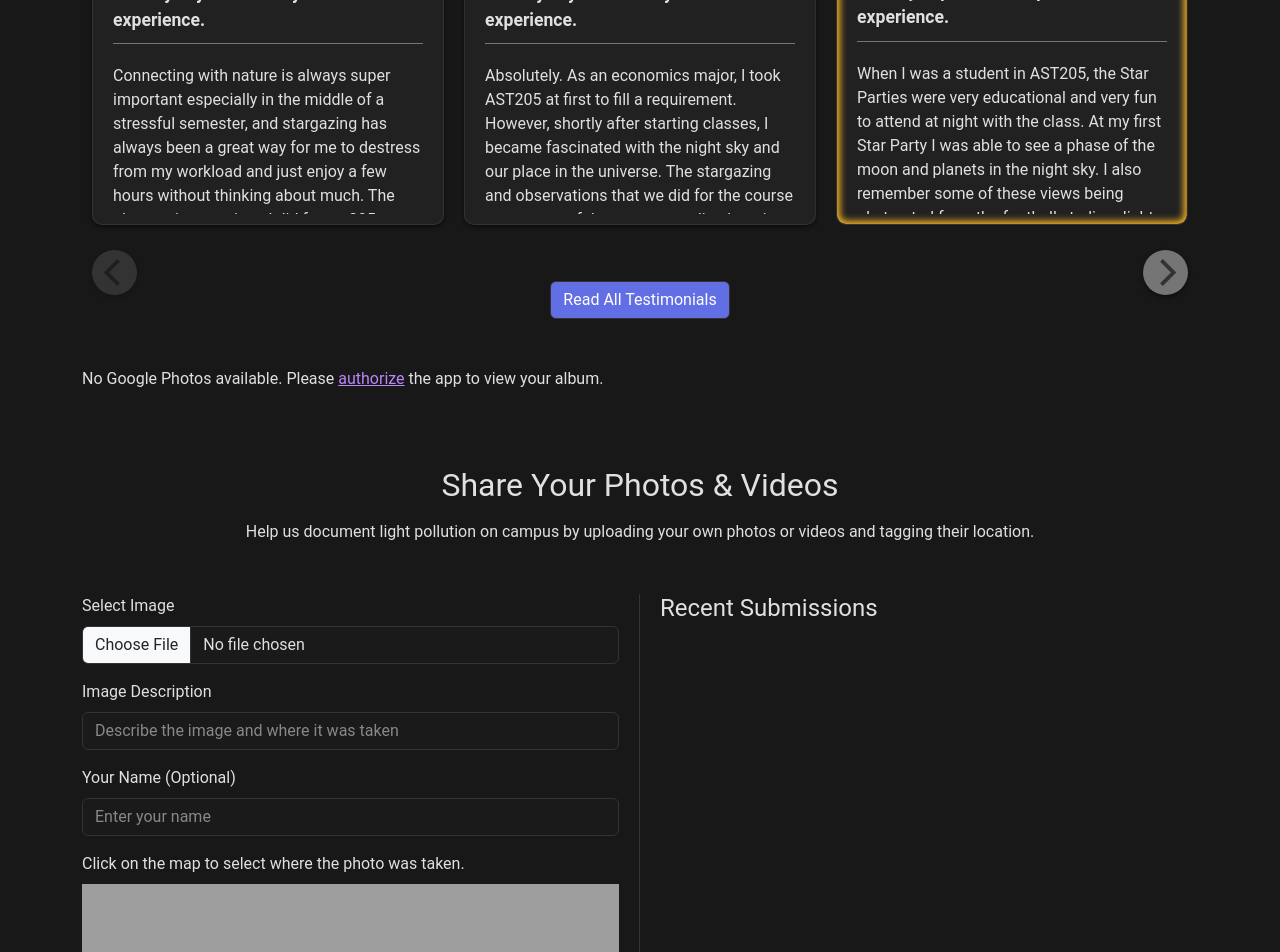
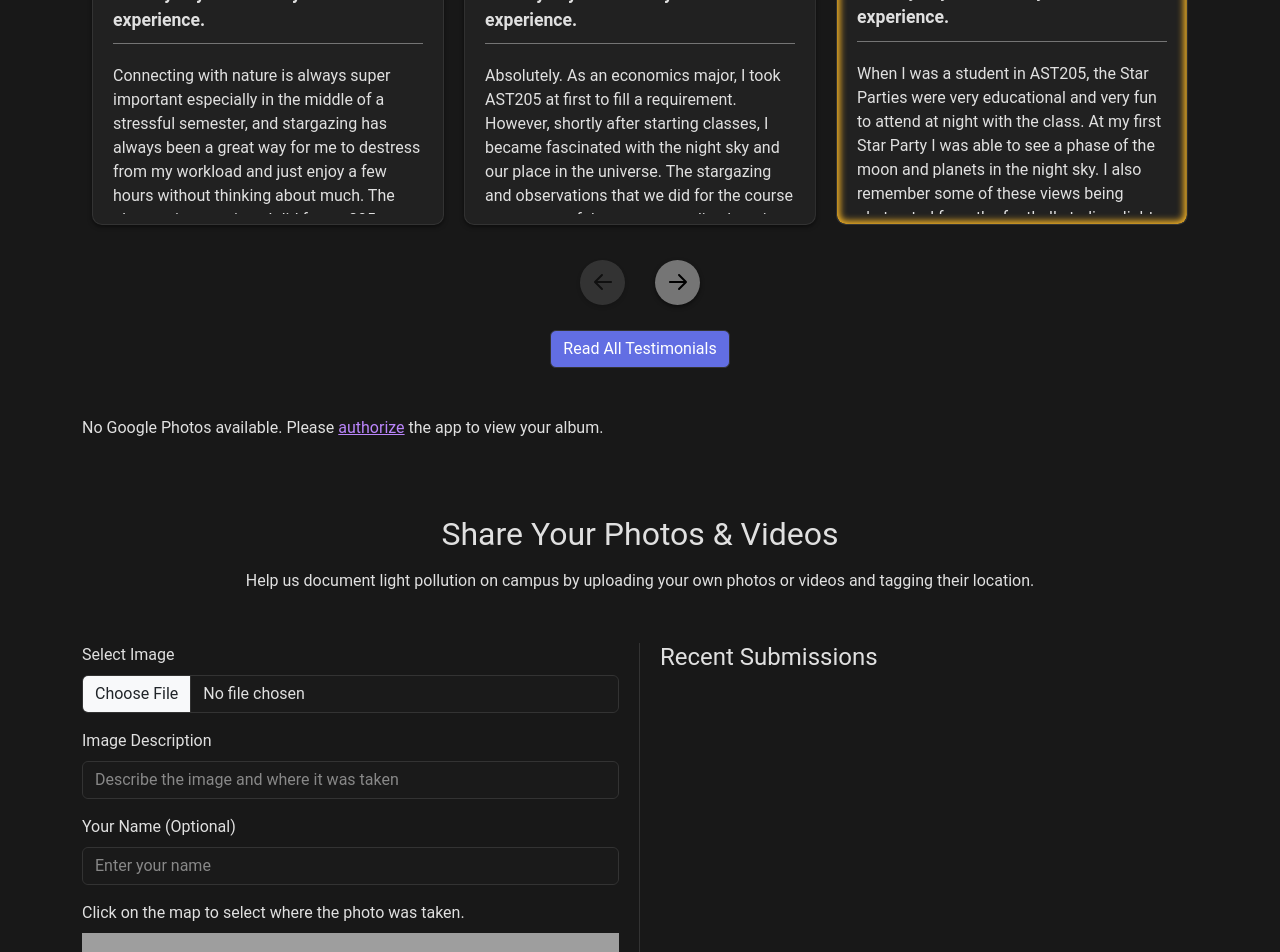
Before and after one commit to antkeyes/starryprinceton, a Flask app: page / in a window 1280 px wide. Shown: the part 813-1765 px from the top of the page. Run offline with Flask 3, Linux system fonts and the light colour scheme; data that the repository does not hold is empty; a map, chart or similar area stays blank; some libraries are stand-ins or nearby versions; grey boxes are pictures that could not be loaded.

Commit message:
improved flickity styling

```diff
--- a/static/css/styles.css
+++ b/static/css/styles.css
@@ -527,6 +527,7 @@ a:hover {
 .testimonial-carousel {
   max-width: 1200px;
   margin: 0 auto;
+  padding-bottom: 75px;
 }
 
 /* Ensure that each Flickity cell displays as desired */
@@ -554,28 +555,78 @@ a:hover {
   }
 }
 
+@media (max-width: 767px) {
+  /* Increase the bottom padding to provide extra space for the arrows */
+  .testimonial-carousel {
+    padding-bottom: 100px; /* Adjust this value if needed */
+  }
 
-/* Position Flickity navigation arrows beneath the carousel */
-.flickity-prev-next-button {
-  top: auto;
-  bottom: -50px;  /* Adjust this value to position the arrows just above the "Read All Testimonials" button */
-  transform: none;
+  /* Move the Flickity arrows further down on mobile */
+  .flickity-prev-next-button {
+    bottom: 25px !important; /* Adjust this value as needed */
+  }
 }
 
-/* Optionally adjust their size and appearance */
+
+/* --- Flickity Prev/Next Button Styling --- */
+
+/* --- Hide Flickity's default arrow icons --- */
+.flickity-prev-next-button .flickity-button-icon {
+  display: none;
+}
+
+/* --- Custom styling for Flickity prev/next buttons --- */
 .flickity-prev-next-button {
   width: 45px;
   height: 45px;
+  border-radius: 50%;
   background-color: #757575;
-  border-radius: 50%;
-  box-shadow: 0px 2px 4px rgba(0, 0, 0, 0.5);
+  z-index: 9999;
+  cursor: pointer;
+  display: flex;
+  align-items: center;
+  justify-content: center;
+  box-shadow: 0px 2px 4px rgba(0,0,0,0.5);
+  /* Position the buttons below the carousel */
+  top: auto !important;
+  bottom: 15px !important;  /* Increase negative value to push them further down */
+  transform: none !important;
+  /* Remove any button text */
+  text-indent: -9999px;
 }
+
+/* Position the left and right buttons as a centered pair */
+.flickity-prev-next-button.previous {
+  left: calc(50% - 60px);  /* Adjust horizontal offset as needed */
+}
+.flickity-prev-next-button.next {
+  right: calc(50% - 60px); /* Adjust horizontal offset as needed */
+}
+
+/* Change background color on hover */
 .flickity-prev-next-button:hover {
   background-color: #888;
 }
+
+/* Use pseudo-elements to add custom arrow icons */
 .flickity-prev-next-button.previous::before,
 .flickity-prev-next-button.next::before {
-  font-size: 24px;
-  line-height: 45px;
-  color: #fff;
+  content: "";
+  display: block;
+  width: 24px;
+  height: 24px;
+  background-repeat: no-repeat;
+  background-position: center;
+  background-size: contain;
 }
+
+.flickity-prev-next-button.previous::before {
+  background-image: url("/static/images/left_arrow.svg");
+}
+.flickity-prev-next-button.next::before {
+  background-image: url("/static/images/right_arrow.svg");
+}
+
+.text-center.mt-3 {
+  margin-top: -10px !important;
+}
--- a/templates/base.html
+++ b/templates/base.html
@@ -99,6 +99,7 @@
         contain: true,
         pageDots: false,
         prevNextButtons: true,
+        arrowShape: { x0: 0, x1: 0, y1: 0, x2: 0, y2: 0, x3: 0 }
         // For desktop, you might consider grouping cells:
         // groupCells: true
       });
```
